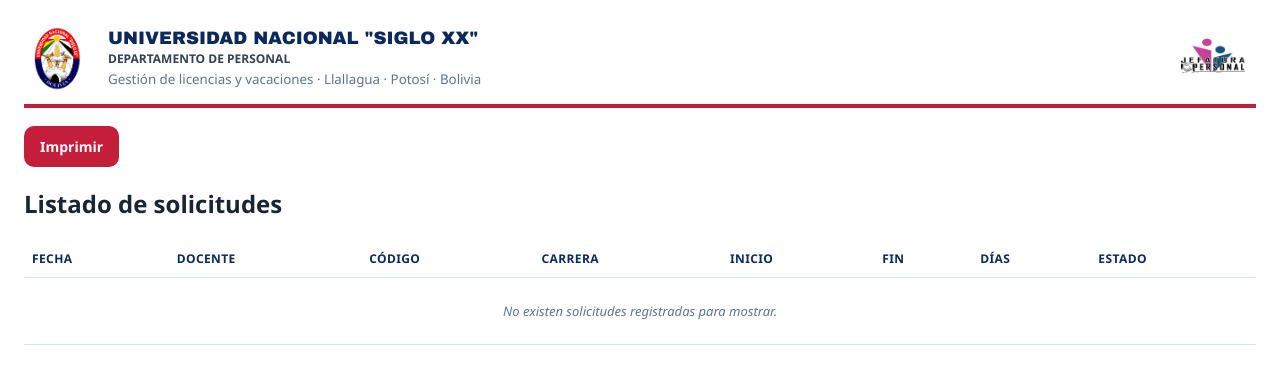
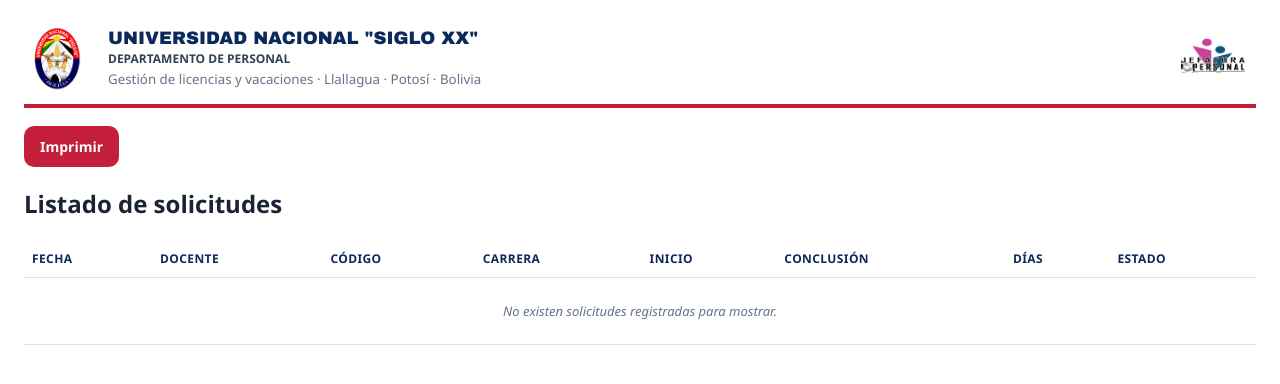
Before and after one commit to ronaldbyte/proyecto, a Laravel app: template resources/views/impresion/solicitudes.blade.php in a window 1280 px wide. Shown: the top 384 px of the page. Run offline with Laravel 12, Linux system fonts and the light colour scheme; the template is opened without the code that fills it, so the values that code supplies are empty; parts of the project's set-up code (start-up, migrations or seed data) failed here and were passed over.

Commit message:
style: unificar columna fecha de conclusion en vista de impresion general

```diff
--- a/resources/views/impresion/solicitudes.blade.php
+++ b/resources/views/impresion/solicitudes.blade.php
@@ -10,7 +10,7 @@
             <th>Código</th>
             <th>Carrera</th>
             <th>Inicio</th>
-            <th>Fin</th>
+            <th>Conclusión</th>
             <th>Días</th>
             <th>Estado</th>
         </tr>
```
